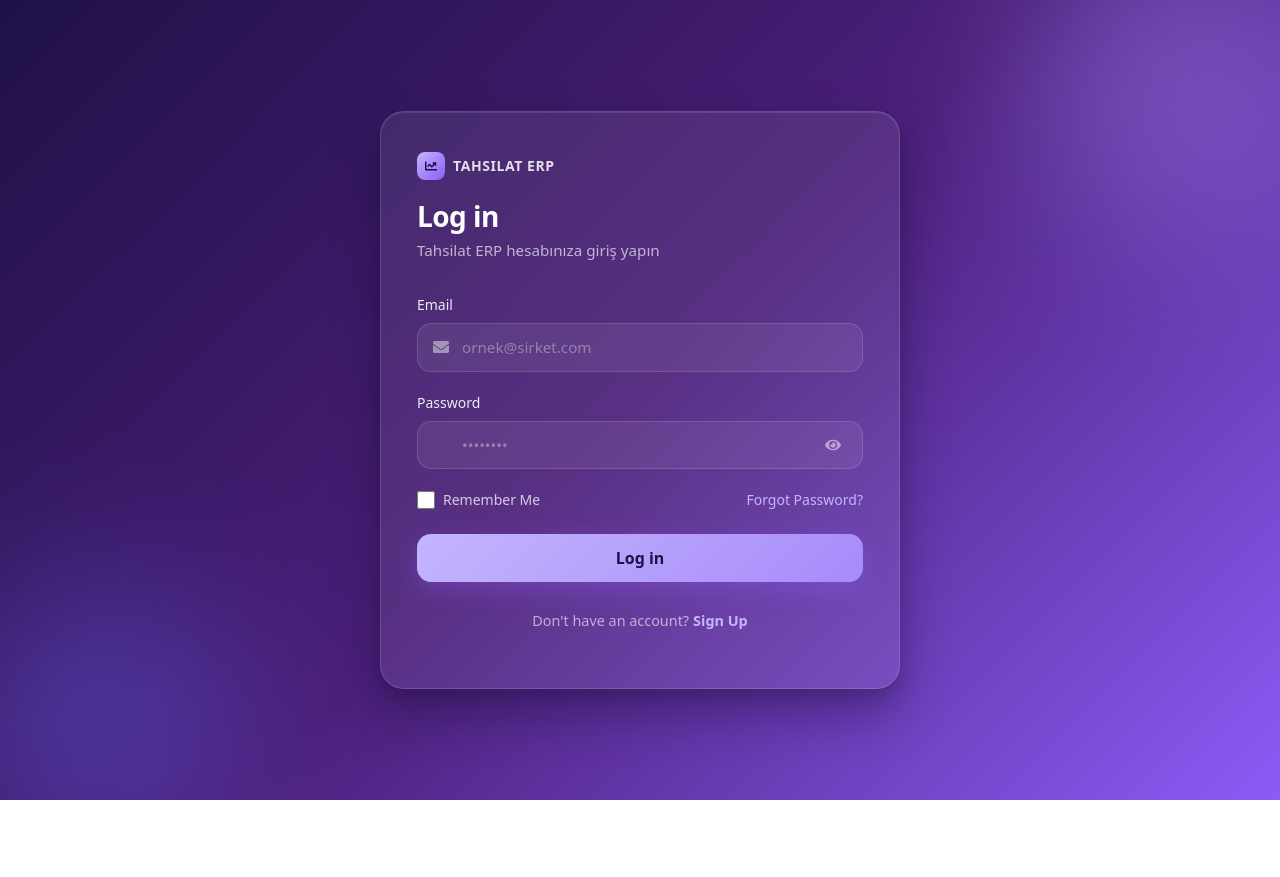
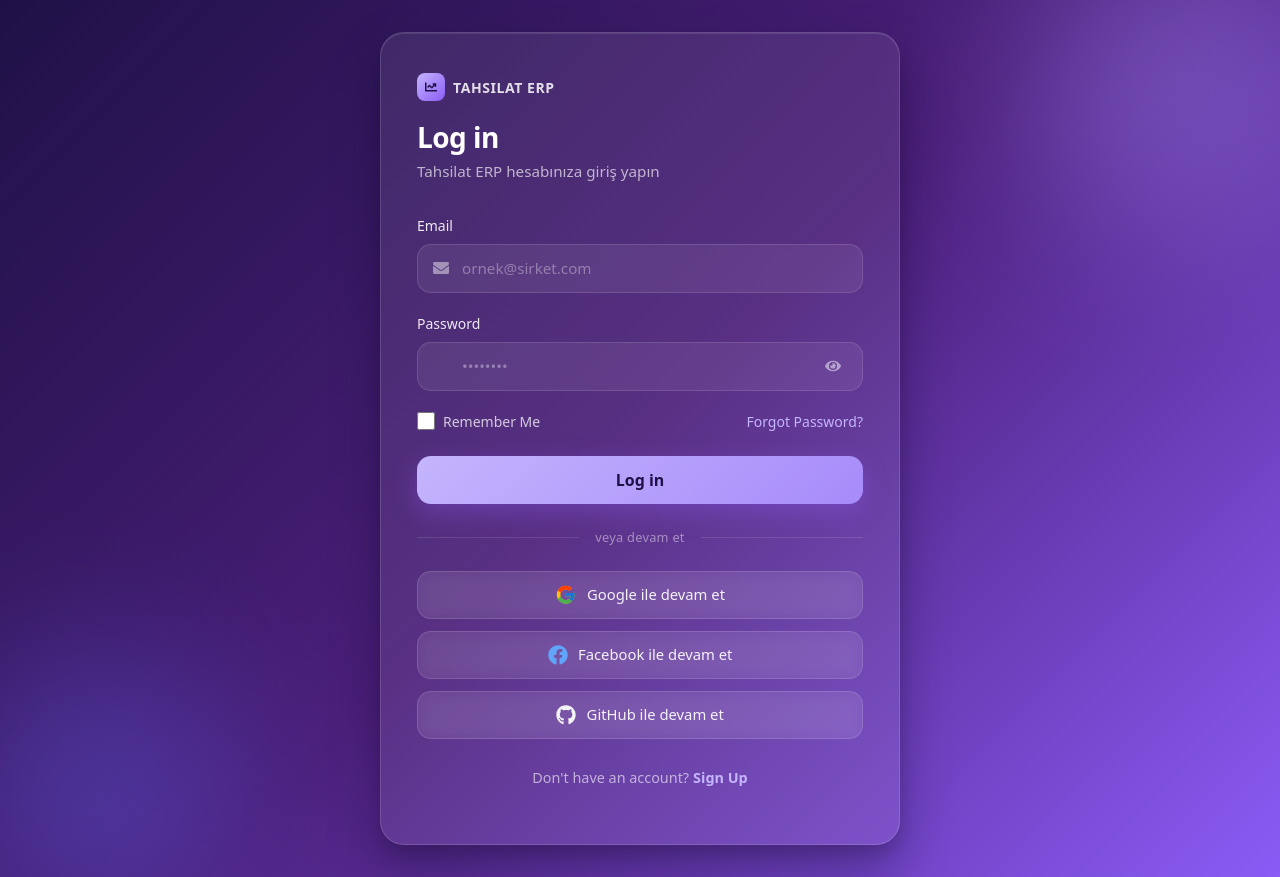
Before and after one commit to velikkom/tahsilat-app, a Next.js app in the folder frontend/: page /login in a window 1280 px wide. Before the commit the page ends 800 px from the top, so only its background shows below. Built offline with nearby package versions, Linux system fonts and the light colour scheme; no server answers.

Commit message:
authentication module rewieved

```diff
--- /dev/null
+++ b/frontend/src/components/auth/SocialAuthButtons.jsx
@@ -0,0 +1,57 @@
+"use client";
+
+import { FcGoogle } from "react-icons/fc";
+import { FaFacebook, FaGithub } from "react-icons/fa";
+
+const PROVIDERS = [
+  {
+    id: "google",
+    label: "Google ile devam et",
+    Icon: FcGoogle,
+    iconClassName: "auth-social-btn__icon--google",
+  },
+  {
+    id: "facebook",
+    label: "Facebook ile devam et",
+    Icon: FaFacebook,
+    iconClassName: "auth-social-btn__icon--facebook",
+  },
+  {
+    id: "github",
+    label: "GitHub ile devam et",
+    Icon: FaGithub,
+    iconClassName: "auth-social-btn__icon--github",
+  },
+];
+
+function handleProviderClick(providerId) {
+  console.info("Coming soon", { provider: providerId });
+}
+
+export default function SocialAuthButtons() {
+  return (
+    <div className="auth-social-section">
+      <div className="auth-divider" role="separator">
+        <span>veya devam et</span>
+      </div>
+
+      <div className="auth-social-list">
+        {PROVIDERS.map(({ id, label, Icon, iconClassName }) => (
+          <button
+            key={id}
+            type="button"
+            className="auth-social-btn"
+            onClick={() => handleProviderClick(id)}
+            aria-label={label}
+          >
+            <Icon
+              className={`auth-social-btn__icon ${iconClassName}`}
+              aria-hidden
+            />
+            <span className="auth-social-btn__label">{label}</span>
+          </button>
+        ))}
+      </div>
+    </div>
+  );
+}
--- a/frontend/src/styles/auth.css
+++ b/frontend/src/styles/auth.css
@@ -376,6 +376,84 @@
   background: rgba(255, 255, 255, 0.12);
 }
 
+.auth-divider span {
+  white-space: nowrap;
+  color: rgba(255, 255, 255, 0.45);
+  font-size: 0.8rem;
+  font-weight: 500;
+  letter-spacing: 0.02em;
+}
+
+/* ─── Social auth buttons ─── */
+
+.auth-social-section {
+  margin-top: 0.25rem;
+}
+
+.auth-social-list {
+  display: flex;
+  flex-direction: column;
+  gap: 0.75rem;
+  width: 100%;
+}
+
+.auth-social-btn {
+  width: 100%;
+  min-height: 48px;
+  padding: 0.65rem 1rem;
+  display: inline-flex;
+  align-items: center;
+  justify-content: center;
+  gap: 0.65rem;
+  border: 1.5px solid rgba(255, 255, 255, 0.14);
+  border-radius: 14px;
+  background: rgba(255, 255, 255, 0.06);
+  color: rgba(255, 255, 255, 0.92);
+  font-size: 0.925rem;
+  font-weight: 500;
+  cursor: pointer;
+  transition:
+    transform 0.2s ease,
+    box-shadow 0.2s ease,
+    background 0.2s ease,
+    border-color 0.2s ease;
+  backdrop-filter: blur(8px);
+  -webkit-backdrop-filter: blur(8px);
+}
+
+.auth-social-btn:hover {
+  transform: translateY(-1px);
+  background: rgba(255, 255, 255, 0.1);
+  border-color: rgba(255, 255, 255, 0.22);
+  box-shadow: 0 8px 20px rgba(15, 5, 40, 0.25);
+}
+
+.auth-social-btn:active {
+  transform: translateY(0);
+  box-shadow: 0 4px 12px rgba(15, 5, 40, 0.18);
+}
+
+.auth-social-btn__icon {
+  flex-shrink: 0;
+  font-size: 1.25rem;
+}
+
+.auth-social-btn__icon--google {
+  font-size: 1.35rem;
+}
+
+.auth-social-btn__icon--facebook {
+  color: #60a5fa;
+}
+
+.auth-social-btn__icon--github {
+  color: #f3f4f6;
+}
+
+.auth-social-btn__label {
+  line-height: 1.2;
+}
+
 /* ─── Animations ─── */
 
 @keyframes authFadeInUp {
--- a/frontend/src/views/auth/LoginPage.jsx
+++ b/frontend/src/views/auth/LoginPage.jsx
@@ -14,6 +14,7 @@ import PasswordInput from "@/components/auth/PasswordInput";
 import RememberMe from "@/components/auth/RememberMe";
 import AuthFooterLinks from "@/components/auth/AuthFooterLinks";
 import AuthSubmitButton from "@/components/auth/AuthSubmitButton";
+import SocialAuthButtons from "@/components/auth/SocialAuthButtons";
 import { loginSchema } from "@/schemas/authSchemas";
 import {
   login,
@@ -102,6 +103,8 @@ export default function LoginPage() {
           <AuthSubmitButton loading={isSubmitting}>Log in</AuthSubmitButton>
         </form>
 
+        <SocialAuthButtons />
+
         <AuthFooterLinks
           text="Don't have an account?"
           linkText="Sign Up"
--- a/frontend/src/views/auth/RegisterPage.jsx
+++ b/frontend/src/views/auth/RegisterPage.jsx
@@ -12,6 +12,7 @@ import AuthInput from "@/components/auth/AuthInput";
 import PasswordInput from "@/components/auth/PasswordInput";
 import AuthFooterLinks from "@/components/auth/AuthFooterLinks";
 import AuthSubmitButton from "@/components/auth/AuthSubmitButton";
+import SocialAuthButtons from "@/components/auth/SocialAuthButtons";
 import {
   registerSchema,
   mapUsernameToRegisterNames,
@@ -110,6 +111,8 @@ export default function RegisterPage() {
           <AuthSubmitButton loading={isSubmitting}>Sign up</AuthSubmitButton>
         </form>
 
+        <SocialAuthButtons />
+
         <AuthFooterLinks
           text="Already have an account?"
           linkText="Login"
```
